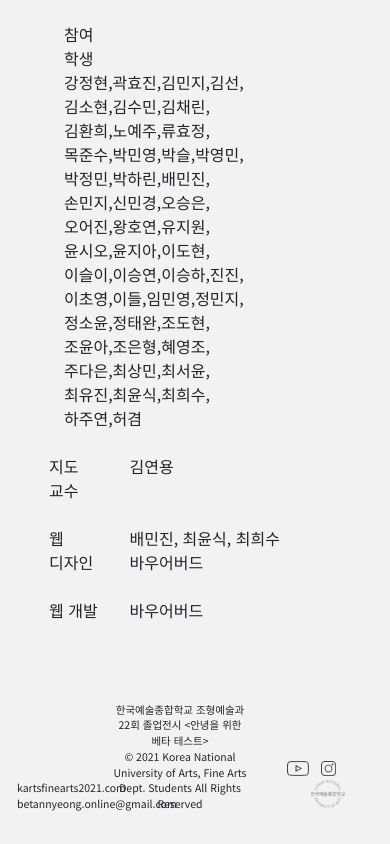
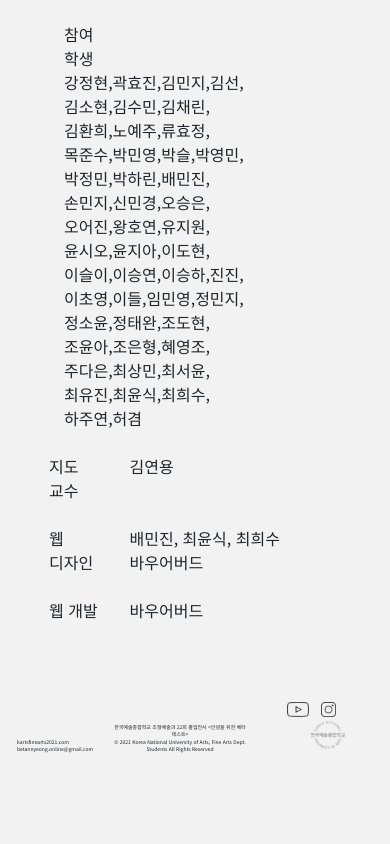
Before and after one commit to chueunjeong/graduation-exhibition, a React (Create React App) app: page /forewords in a window 390 px wide. Shown: the part 3397-4241 px from the top of the page. After the commit the page ends 4182 px from the top, so only its background shows below. Built offline with nearby package versions, Linux system fonts and the light colour scheme; a web font is replaced by a local one.

Commit message:
[chu]update media-font-size

```diff
--- a/src/assets/media.css
+++ b/src/assets/media.css
@@ -20,6 +20,7 @@
   }
   .main-footer {
     width: 100% !important;
+    font-size: 5px !important;
   }
   .forewords-title-sub {
     font-size: 20px;
```
